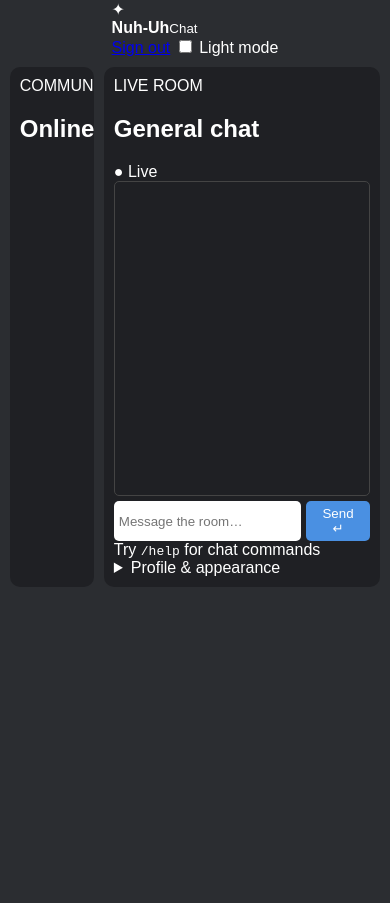
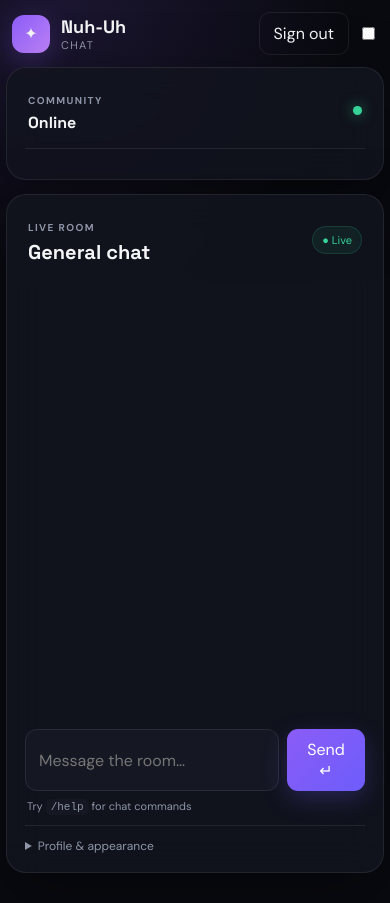
Before and after one commit to GUY-cpu-sketch/chat, a website: page public/chat.html in a window 390 px wide. Before the commit the page ends 844 px from the top, so only its background shows below. Drawn offline with nearby package versions, Linux system fonts and the light colour scheme; no server answers; sample sign-in values are in the browser's storage.

Commit message:
Redesign responsive chat styling

```diff
--- a/public/style.css
+++ b/public/style.css
@@ -1,22 +1,132 @@
-body{margin:0;font-family:Arial,sans-serif;background:#2b2d31;color:#fff;display:flex;flex-direction:column;align-items:center;justify-content:flex-start;min-height:100vh;}
-#authContainer,#rulesContainer{background:#1f2024;padding:20px;margin:10px;border-radius:10px;width:90%;max-width:400px;}
-#authContainer input{width:100%;padding:8px;margin:5px 0;border-radius:5px;border:none;}
-#authContainer button{padding:8px;width:100%;margin:5px 0;border-radius:5px;border:none;background:#4a90e2;color:#fff;cursor:pointer;}
-#chatContainer{display:flex;width:95%;max-width:1200px;margin-top:10px;gap:10px;}
-#userListContainer{width:20%;background:#1f2024;padding:10px;border-radius:10px;overflow-y:auto;height:500px;}
-#chatBoxContainer{width:80%;display:flex;flex-direction:column;background:#1f2024;padding:10px;border-radius:10px;}
-#chatBox{flex:1;overflow-y:auto;padding:5px;border:1px solid #444;margin-bottom:5px;border-radius:5px;}
-#chatForm{display:flex;gap:5px;}
-#chatForm input{flex:1;padding:5px;border-radius:5px;border:none;}
-#chatForm button{padding:5px 10px;border-radius:5px;border:none;background:#4a90e2;color:#fff;cursor:pointer;}
-.chat-msg{margin:3px 0;display:flex;align-items:center;gap:5px;}
-.msg-user{font-weight:bold;}
-.msg-text{}
-.msg-avatar{width:30px;height:30px;border-radius:50%;cursor:pointer;}
-.msg-time{font-size:0.7em;color:#aaa;margin-left:auto;}
-.mention{background:#ff0;color:#000;border-radius:3px;padding:0 3px;}
-#userSettings{display:flex;gap:5px;margin-top:5px;}
-#userSettings input,#userSettings button{padding:5px;border-radius:5px;border:none;}
-#statusContainer{margin-top:10px;display:flex;gap:5px;align-items:center;}
-.dark{background:#fff;color:#000;}
-.dark #chatBoxContainer,#dark #userListContainer,#dark #authContainer,#dark #rulesContainer{background:#eee;color:#000;}
+@import url('https://fonts.googleapis.com/css2?family=DM+Sans:wght@400;500;600;700&family=Space+Grotesk:wght@500;600;700&display=swap');
+
+:root {
+  --bg: #090a10;
+  --bg-soft: #10121a;
+  --panel: rgba(18, 20, 30, .88);
+  --panel-2: #151823;
+  --border: rgba(255,255,255,.08);
+  --text: #f4f5f7;
+  --muted: #8f96a8;
+  --accent: #8b5cf6;
+  --accent-2: #6d5dfc;
+  --success: #36d399;
+  --shadow: 0 24px 70px rgba(0,0,0,.38);
+}
+
+:root.light {
+  --bg: #f5f6fa;
+  --bg-soft: #fff;
+  --panel: rgba(255,255,255,.92);
+  --panel-2: #f0f1f6;
+  --border: rgba(20,25,40,.1);
+  --text: #151722;
+  --muted: #687083;
+  --shadow: 0 20px 60px rgba(30,35,55,.12);
+}
+
+* { box-sizing: border-box; }
+html, body { min-height: 100%; }
+body {
+  margin: 0;
+  font-family: 'DM Sans', system-ui, sans-serif;
+  background: radial-gradient(circle at 15% 0%, rgba(139,92,246,.14), transparent 30%), var(--bg);
+  color: var(--text);
+}
+button, input { font: inherit; }
+button { cursor: pointer; }
+a { color: inherit; text-decoration: none; }
+
+.topbar {
+  width: min(1400px, 94%);
+  margin: 22px auto 0;
+  display: flex;
+  justify-content: space-between;
+  align-items: center;
+  gap: 16px;
+}
+.brand { display:flex; align-items:center; gap:11px; }
+.brand-mark { width:38px; height:38px; display:grid; place-items:center; border-radius:12px; background:linear-gradient(135deg,var(--accent),#c084fc); box-shadow:0 8px 30px rgba(139,92,246,.3); }
+.brand strong { display:block; font-family:'Space Grotesk'; font-size:18px; }
+.brand small { display:block; color:var(--muted); font-size:11px; letter-spacing:.12em; text-transform:uppercase; }
+.topbar-actions { display:flex; align-items:center; gap:9px; }
+.theme-toggle { color:var(--muted); font-size:13px; display:flex; align-items:center; gap:6px; }
+
+.button { border:0; border-radius:11px; padding:10px 14px; color:var(--text); transition:.18s ease; }
+.button:hover { transform:translateY(-1px); }
+.button.primary { background:linear-gradient(135deg,var(--accent),var(--accent-2)); color:white; box-shadow:0 8px 24px rgba(109,93,252,.25); }
+.button.secondary { background:var(--panel-2); border:1px solid var(--border); }
+.button.ghost { background:transparent; border:1px solid var(--border); }
+
+#chatContainer { width:min(1400px,94%); margin:22px auto 30px; display:grid; grid-template-columns:270px minmax(0,1fr); gap:14px; min-height:calc(100vh - 110px); }
+.panel { background:var(--panel); border:1px solid var(--border); border-radius:20px; box-shadow:var(--shadow); backdrop-filter:blur(18px); }
+.sidebar { padding:18px; overflow:hidden; }
+.panel-heading, .chat-heading { display:flex; align-items:center; justify-content:space-between; }
+.panel-heading { padding:2px 3px 15px; border-bottom:1px solid var(--border); }
+.eyebrow { color:var(--muted); font-size:10px; font-weight:700; letter-spacing:.14em; }
+h1,h2 { font-family:'Space Grotesk',sans-serif; margin:3px 0 0; }
+h1 { font-size:20px; }
+h2 { font-size:16px; }
+.online-dot { width:9px; height:9px; background:var(--success); border-radius:50%; box-shadow:0 0 14px rgba(54,211,153,.65); }
+#userList { list-style:none; margin:12px 0 0; padding:0; display:grid; gap:5px; }
+.user-row { display:flex; align-items:center; gap:10px; padding:9px; border-radius:12px; }
+.user-row:hover { background:var(--panel-2); }
+.user-avatar { width:36px; height:36px; object-fit:cover; border-radius:50%; background:var(--panel-2); flex:none; }
+.user-details { min-width:0; }
+.user-details strong, .user-details small { display:block; overflow:hidden; text-overflow:ellipsis; white-space:nowrap; }
+.user-details small { color:var(--muted); margin-top:2px; font-size:11px; }
+
+.chat-panel { padding:18px; display:flex; flex-direction:column; min-width:0; }
+.chat-heading { padding:2px 3px 15px; }
+.live-pill { font-size:11px; color:var(--success); background:rgba(54,211,153,.08); border:1px solid rgba(54,211,153,.16); padding:6px 9px; border-radius:99px; }
+#chatBox { flex:1; min-height:380px; overflow-y:auto; padding:12px 4px 8px; scroll-behavior:smooth; }
+.chat-msg { display:flex; gap:10px; padding:9px 10px; margin:2px 0; border-radius:12px; align-items:flex-start; }
+.chat-msg:hover { background:rgba(255,255,255,.025); }
+.msg-avatar { width:34px; height:34px; object-fit:cover; border-radius:50%; flex:none; }
+.msg-content { min-width:0; flex:1; }
+.msg-meta { display:flex; align-items:baseline; gap:8px; }
+.msg-user { font-weight:700; font-size:13px; }
+.msg-time { color:var(--muted); font-size:10px; }
+.msg-text { margin-top:2px; line-height:1.5; overflow-wrap:anywhere; }
+.whisper { background:rgba(139,92,246,.08); border:1px solid rgba(139,92,246,.12); }
+.system-message { margin:12px auto; width:fit-content; max-width:90%; padding:7px 10px; border-radius:99px; background:var(--panel-2); color:var(--muted); font-size:12px; }
+#typingIndicator { height:20px; color:var(--muted); font-size:11px; padding:0 10px; }
+#chatForm { display:flex; gap:8px; padding-top:7px; }
+#chatInput, #statusInput, #avatarInput { min-width:0; width:100%; border:1px solid var(--border); background:var(--panel-2); color:var(--text); outline:none; border-radius:12px; padding:12px 13px; }
+#chatInput:focus, #statusInput:focus, #avatarInput:focus { border-color:rgba(139,92,246,.65); box-shadow:0 0 0 3px rgba(139,92,246,.1); }
+#chatForm .button { min-width:78px; }
+.command-hint { color:var(--muted); font-size:11px; padding:8px 2px 0; }
+code { background:var(--panel-2); padding:2px 5px; border-radius:5px; }
+.settings-card { margin-top:12px; border-top:1px solid var(--border); padding-top:12px; }
+.settings-card summary { color:var(--muted); cursor:pointer; font-size:12px; }
+#userSettings { display:grid; grid-template-columns:1fr auto auto; gap:8px; align-items:end; margin-top:12px; }
+#userSettings label { color:var(--muted); font-size:10px; display:grid; gap:5px; }
+#userSettings input { width:100%; }
+#colorInput { height:42px; padding:4px; }
+.status-row { display:flex; gap:8px; margin-top:8px; }
+
+/* Auth */
+.auth-page { display:grid; place-items:center; padding:30px 16px; }
+.auth-wrap { width:min(980px,100%); display:grid; grid-template-columns:1fr 1fr; gap:14px; align-items:stretch; }
+.auth-hero, .auth-card { padding:32px; }
+.auth-hero { display:flex; flex-direction:column; justify-content:space-between; background:linear-gradient(145deg,rgba(139,92,246,.22),rgba(18,20,30,.88) 55%); }
+.auth-hero h1 { font-size:42px; line-height:1.02; max-width:400px; }
+.auth-hero p { color:var(--muted); max-width:430px; line-height:1.6; }
+.rules { color:var(--muted); padding-left:20px; line-height:1.9; }
+.auth-card h2 { margin-bottom:18px; }
+.auth-card h3 { margin:26px 0 10px; font-family:'Space Grotesk'; }
+.auth-card input { width:100%; margin:5px 0; }
+.auth-card .button { width:100%; margin-top:7px; }
+.auth-divider { height:1px; background:var(--border); margin-top:24px; }
+
+@media (max-width: 800px) {
+  .topbar { width:calc(100% - 24px); margin-top:12px; }
+  .topbar-actions .theme-toggle span { display:none; }
+  #chatContainer { width:calc(100% - 12px); margin-top:12px; grid-template-columns:1fr; min-height:calc(100vh - 90px); }
+  .sidebar { max-height:180px; overflow-y:auto; }
+  #userList { grid-template-columns:repeat(auto-fill,minmax(150px,1fr)); }
+  #chatBox { min-height:50vh; }
+  #userSettings { grid-template-columns:1fr; }
+  .auth-wrap { grid-template-columns:1fr; }
+  .auth-hero h1 { font-size:34px; }
+}
```
